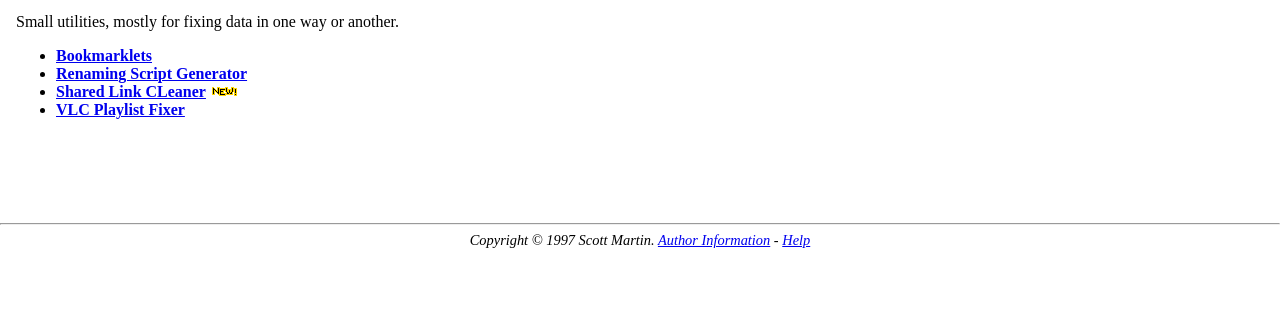
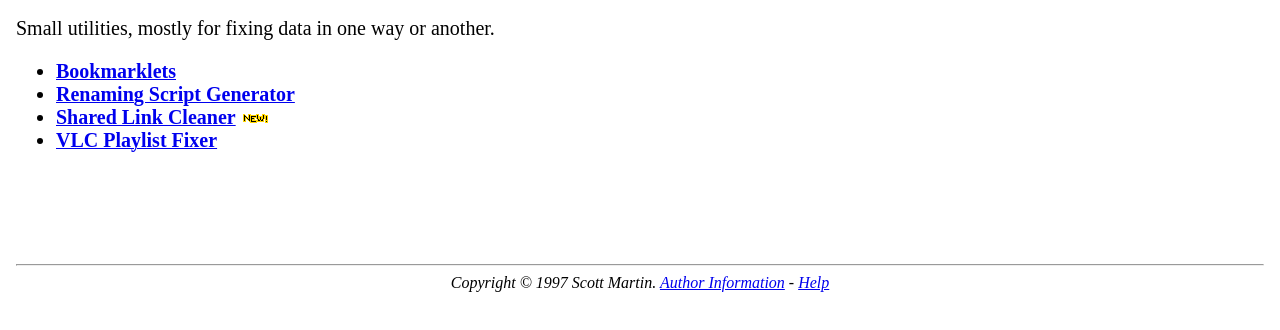
Before and after one commit to scottdotweb/tools, a website: page index.html in a window 1280 px wide. Shown: the part 72-402 px from the top of the page. Drawn offline with Linux system fonts and the light colour scheme.

Commit message:
[tools] Set viewport, clamp font sizes, tidy HTML

```diff
--- a/index.html
+++ b/index.html
@@ -1,6 +1,7 @@
-<!DOCTYPE html>
+<!doctype html>
 <html lang=en>
-<meta charset=UTF-8>
+<meta charset=utf-8>
+<meta name=viewport content="width=device-width, initial-scale=1.0">
 <title>Scott's Tools</title>
 
 <link rel=stylesheet href=styles/home.css />
@@ -19,13 +20,12 @@
 
 	<p>
 		Small utilities, mostly for fixing data in one way or another.
-</p>
 
 	<ul>
-	<li><a href=bookmarklets/>Bookmarklets</a></li>
-	<li><a href=renaming-script-generator/>Renaming Script Generator</a></li>
-	<li><a href=shared-link-cleaner/>Shared Link CLeaner</a> <img src=assets/new.gif alt=New! /></li>
-	<li><a href=vlc-playlist-fixer/>VLC Playlist Fixer</a></li>
+		<li><a href=bookmarklets/>Bookmarklets</a>
+		<li><a href=renaming-script-generator/>Renaming Script Generator</a>
+		<li><a href=shared-link-cleaner/>Shared Link Cleaner</a> <img src=assets/new.gif alt=New! />
+		<li><a href=vlc-playlist-fixer/>VLC Playlist Fixer</a>
 	</ul>
 
 </main>
--- a/styles/home.css
+++ b/styles/home.css
@@ -9,6 +9,10 @@ a img {
 	border: 0;
 }
 
+p, li {
+	font-size: clamp(1rem, 2vw, 1.25rem);
+}
+
 li a {
 	font-weight: bold;
 	text-decoration-thickness: 1px;
@@ -16,9 +20,10 @@ li a {
 
 footer {
 	margin-top: 5em;
+	padding: 0 1em;
 	text-align: center;
 	font-style: italic;
-	font-size: 0.9em;
+	font-size: clamp(0.9rem, 1.5vw, 1rem);
 }
 
 #info {
```
Lines whose indentation alone changed are shown as unchanged.
